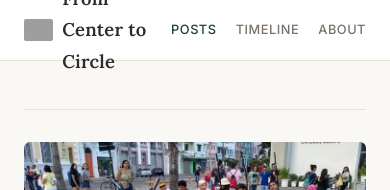
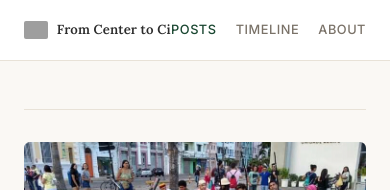
Before and after one commit to mikub97/mikub97.github.io, a Jekyll site: the page built from index.html, in a window 390 px wide. Shown: the top 190 px of the page. Built offline with Jekyll 4.4.1, drawn with Linux system fonts in a browser that asks for light colours; grey boxes are pictures that could not be loaded.

Commit message:
logo fix

```diff
--- a/assets/css/style.css
+++ b/assets/css/style.css
@@ -492,4 +492,13 @@ img { max-width: 100%; height: auto; display: block; }
 
   .site-nav { gap: 1.2rem; }
   .site-nav a { font-size: 0.8rem; }
+
+  .site-title {
+    font-size: 0.82rem;
+    white-space: nowrap;
+    overflow: hidden;
+    text-overflow: ellipsis;
+    min-width: 0;
+  }
+  .nav-flag { height: 18px; }
 }
```
